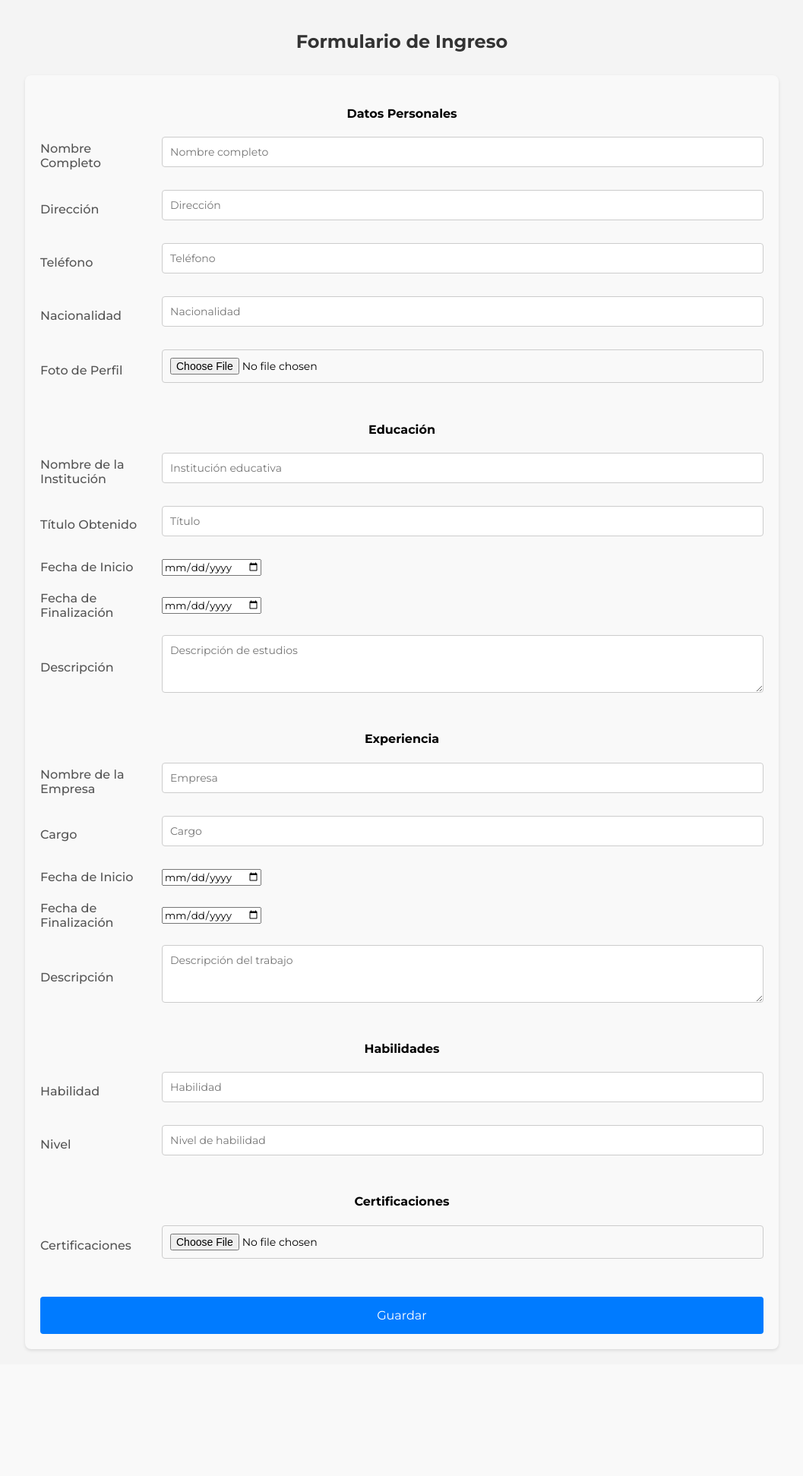
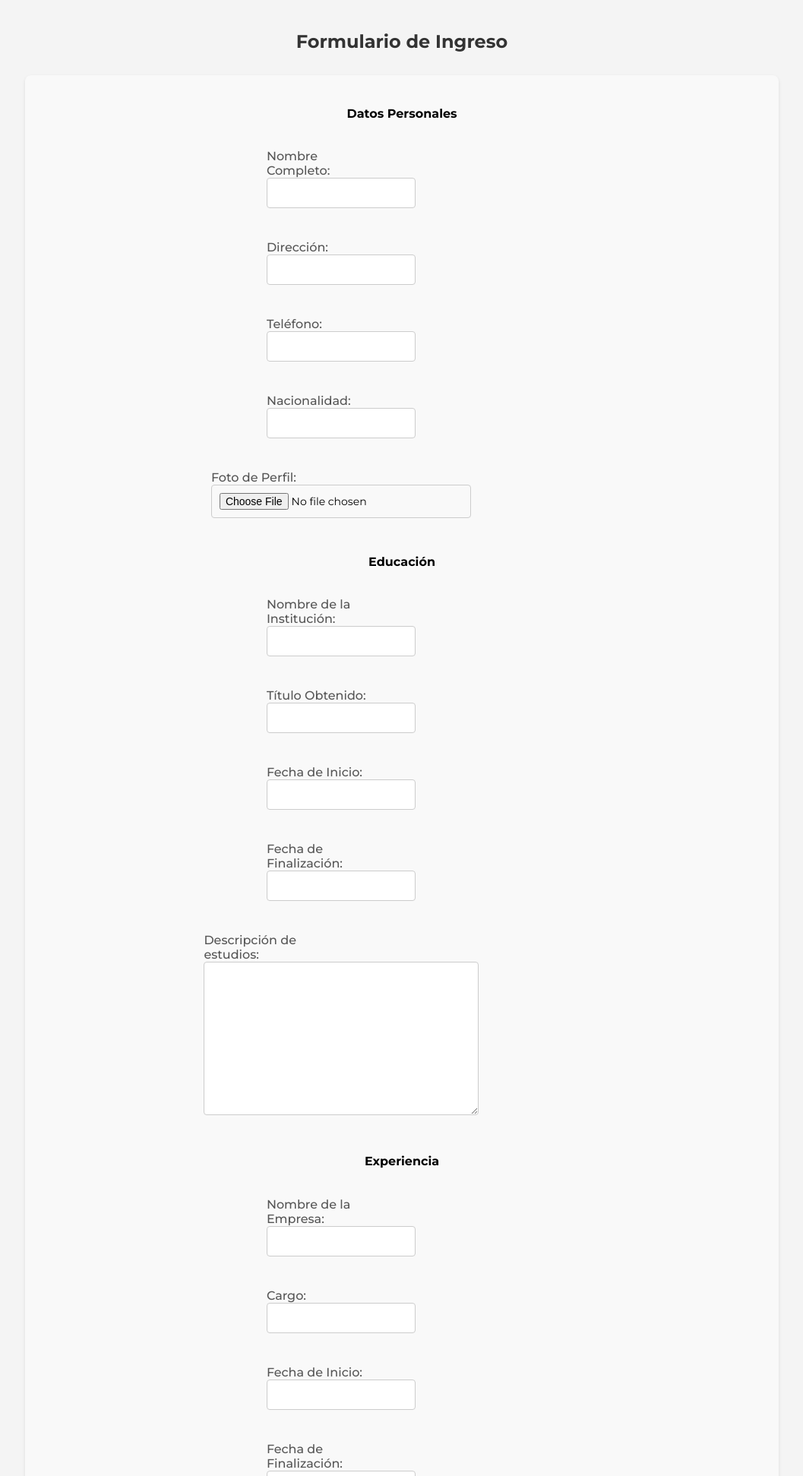
Before and after one commit to sarasvasquez/CVManager, a Django app: template CV/templates/profile.html in a window 1280 px wide. Shown: the top 1943 px of the page at 76% size, without its empty margins (111-1168 px from the left). Before the commit the page ends 1779 px from the top, so only its background shows below. Run offline with Django 5.2, Linux system fonts and the light colour scheme; the template is opened without the code that fills it: values that come from a table or form of the project are taken from there, others are empty; tables that the repository leaves empty hold one stand-in row (values such as "Sample post").

Commit message:
Update files

```diff
--- a/CV/forms.py
+++ b/CV/forms.py
@@ -1,6 +1,6 @@
 # forms.py
 from django import forms
-from .models import CustomUser
+from .models import CustomUser, Profile, Education, Experience, Skill, Certification
 
 
 class RegisterForm(forms.ModelForm):
@@ -20,35 +20,68 @@ class RegisterForm(forms.ModelForm):
             raise forms.ValidationError("Las contraseñas no coinciden.")
         return cleaned_data
 
+
 class LoginForm(forms.Form):
     email = forms.EmailField(max_length=255, required=True, widget=forms.EmailInput(attrs={'placeholder': 'Email'}))
     password = forms.CharField(widget=forms.PasswordInput(attrs={'placeholder': 'Contraseña'}))
 
-class ProfileForm(forms.Form):
-    # Sección de Datos Personales
-    full_name = forms.CharField(max_length=255, required=True, label="Nombre Completo")
-    address = forms.CharField(max_length=255, required=True, label="Dirección")
-    phone = forms.CharField(max_length=20, required=True, label="Teléfono")
-    nationality = forms.CharField(max_length=100, required=True, label="Nacionalidad")
-    profile_picture = forms.ImageField(required=False, label="Foto de Perfil")
 
-    # Sección de Educación
-    institution_name = forms.CharField(max_length=255, required=True, label="Nombre de la Institución")
-    degree = forms.CharField(max_length=255, required=True, label="Título Obtenido")
-    start_date_education = forms.DateField(required=True, label="Fecha de Inicio")
-    end_date_education = forms.DateField(required=True, label="Fecha de Finalización")
-    description_education = forms.CharField(widget=forms.Textarea, required=False, label="Descripción de estudios")
+class ProfileForm(forms.ModelForm):
+    class Meta:
+        model = Profile
+        fields = ['full_name', 'address', 'phone', 'nationality', 'profile_picture']
+        labels = {
+            'full_name': 'Nombre Completo',
+            'address': 'Dirección',
+            'phone': 'Teléfono',
+            'nationality': 'Nacionalidad',
+            'profile_picture': 'Foto de Perfil'
+        }
 
-    # Sección de Experiencia
-    company_name = forms.CharField(max_length=255, required=True, label="Nombre de la Empresa")
-    job_title = forms.CharField(max_length=255, required=True, label="Cargo")
-    start_date_experience = forms.DateField(required=True, label="Fecha de Inicio")
-    end_date_experience = forms.DateField(required=True, label="Fecha de Finalización")
-    description_experience = forms.CharField(widget=forms.Textarea, required=False, label="Descripción del trabajo")
 
-    # Sección de Habilidades
-    skill_name = forms.CharField(max_length=100, required=True, label="Habilidad")
-    level = forms.CharField(max_length=100, required=True, label="Nivel de habilidad")
+class EducationForm(forms.ModelForm):
+    class Meta:
+        model = Education
+        fields = ['institution_name', 'degree', 'start_date', 'end_date', 'description']
+        labels = {
+            'institution_name': 'Nombre de la Institución',
+            'degree': 'Título Obtenido',
+            'start_date': 'Fecha de Inicio',
+            'end_date': 'Fecha de Finalización',
+            'description': 'Descripción de estudios'
+        }
 
-    # Sección de Certificaciones
-    certification_file = forms.FileField(required=False, label="Certificaciones")
+
+class ExperienceForm(forms.ModelForm):
+    class Meta:
+        model = Experience
+        fields = ['company_name', 'job_title', 'start_date', 'end_date', 'description']
+        labels = {
+            'company_name': 'Nombre de la Empresa',
+            'job_title': 'Cargo',
+            'start_date': 'Fecha de Inicio',
+            'end_date': 'Fecha de Finalización',
+            'description': 'Descripción del trabajo'
+        }
+
+
+class SkillForm(forms.ModelForm):
+    class Meta:
+        model = Skill
+        fields = ['skill_name', 'level']
+        labels = {
+            'skill_name': 'Habilidad',
+            'level': 'Nivel de habilidad'
+        }
+
+
+class CertificationForm(forms.ModelForm):
+    class Meta:
+        model = Certification
+        fields = ['certification_name', 'organization', 'issue_date', 'expiration_date']
+        labels = {
+            'certification_name': 'Certificación',
+            'organization': 'Organización',
+            'issue_date': 'Fecha de Emisión',
+            'expiration_date': 'Fecha de Expiración'
+        }
--- a/CV/templates/profile.html
+++ b/CV/templates/profile.html
@@ -10,109 +10,23 @@
 <body>
     <h2>Formulario de Ingreso</h2>
     <form method="post" enctype="multipart/form-data">
-        <!--{% csrf_token %}-->
+        {% csrf_token %}
 
-        <!-- Sección de Datos Personales -->
         <h4>Datos Personales</h4>
-        <div class="form-group">
-            <label for="id_full_name">Nombre Completo</label>
-            <input type="text" name="full_name" id="id_full_name" placeholder="Nombre completo">
-        </div>
+        {{ profile_form.as_p }}
 
-        <div class="form-group">
-            <label for="id_address">Dirección</label>
-            <input type="text" name="address" id="id_address" placeholder="Dirección">
-        </div>
+        <h4>Educación</h4>
+        {{ education_form.as_p }}
 
-        <div class="form-group">
-            <label for="id_phone">Teléfono</label>
-            <input type="text" name="phone" id="id_phone" placeholder="Teléfono">
-        </div>
+        <h4>Experiencia</h4>
+        {{ experience_form.as_p }}
 
-        <div class="form-group">
-            <label for="id_nationality">Nacionalidad</label>
-            <input type="text" name="nationality" id="id_nationality" placeholder="Nacionalidad">
-        </div>
+        <h4>Habilidades</h4>
+        {{ skill_form.as_p }}
 
-        <div class="form-group">
-            <label for="id_profile_picture">Foto de Perfil</label>
-            <input type="file" name="profile_picture" id="id_profile_picture">
-        </div>
+        <h4>Certificaciones</h4>
+        {{ certification_form.as_p }}
 
-        <!-- Sección de Educación -->
-        <h4>Educación</h4>
-        <div class="form-group">
-            <label for="id_institution_name">Nombre de la Institución</label>
-            <input type="text" name="institution_name" id="id_institution_name" placeholder="Institución educativa">
-        </div>
-
-        <div class="form-group">
-            <label for="id_degree">Título Obtenido</label>
-            <input type="text" name="degree" id="id_degree" placeholder="Título">
-        </div>
-
-        <div class="form-group">
-            <label for="id_start_date_education">Fecha de Inicio</label>
-            <input type="date" name="start_date_education" id="id_start_date_education">
-        </div>
-
-        <div class="form-group">
-            <label for="id_end_date_education">Fecha de Finalización</label>
-            <input type="date" name="end_date_education" id="id_end_date_education">
-        </div>
-
-        <div class="form-group">
-            <label for="id_description_education">Descripción</label>
-            <textarea name="description_education" id="id_description_education" rows="3" placeholder="Descripción de estudios"></textarea>
-        </div>
-
-        <!-- Sección de Experiencia -->
-        <h4>Experiencia</h4>
-        <div class="form-group">
-            <label for="id_company_name">Nombre de la Empresa</label>
-            <input type="text" name="company_name" id="id_company_name" placeholder="Empresa">
-        </div>
-
-        <div class="form-group">
-            <label for="id_job_title">Cargo</label>
-            <input type="text" name="job_title" id="id_job_title" placeholder="Cargo">
-        </div>
-
-        <div class="form-group">
-            <label for="id_start_date_experience">Fecha de Inicio</label>
-            <input type="date" name="start_date_experience" id="id_start_date_experience">
-        </div>
-
-        <div class="form-group">
-            <label for="id_end_date_experience">Fecha de Finalización</label>
-            <input type="date" name="end_date_experience" id="id_end_date_experience">
-        </div>
-
-        <div class="form-group">
-            <label for="id_description_experience">Descripción</label>
-            <textarea name="description_experience" id="id_description_experience" rows="3" placeholder="Descripción del trabajo"></textarea>
-        </div>
-
-        <!-- Sección de Habilidades -->
-        <h4>Habilidades</h4>
-        <div class="form-group">
-            <label for="id_skill_name">Habilidad</label>
-            <input type="text" name="skill_name" id="id_skill_name" placeholder="Habilidad">
-        </div>
-
-        <div class="form-group">
-            <label for="id_level">Nivel</label>
-            <input type="text" name="level" id="id_level" placeholder="Nivel de habilidad">
-        </div>
-
-        <!-- Sección de Certificaciones -->
-        <h4>Certificaciones</h4>
-        <div class="form-group">
-            <label for="id_certification_file">Certificaciones</label>
-            <input type="file" name="certification_file" id="id_certification_file">
-        </div>
-
-        <!-- Botón de Guardar -->
         <button type="submit">Guardar</button>
     </form>
 </body>
--- a/CV_Manager/urls.py
+++ b/CV_Manager/urls.py
@@ -27,4 +27,5 @@ urlpatterns = [
     path('login/', views.login_view, name='login'),
     path('profile/', views.profile, name='profile'),
     path('admin/', admin.site.urls),
+    path('view_profile/', views.view_profile, name='view_profile')
 ]
```
Also changed, not shown: CV/static/css/view_profile.css (added, +57 -0 lines), CV/templates/view_profile.html (added, +74 -0 lines), CV/views.py (+59 -7 lines), db.sqlite3.
